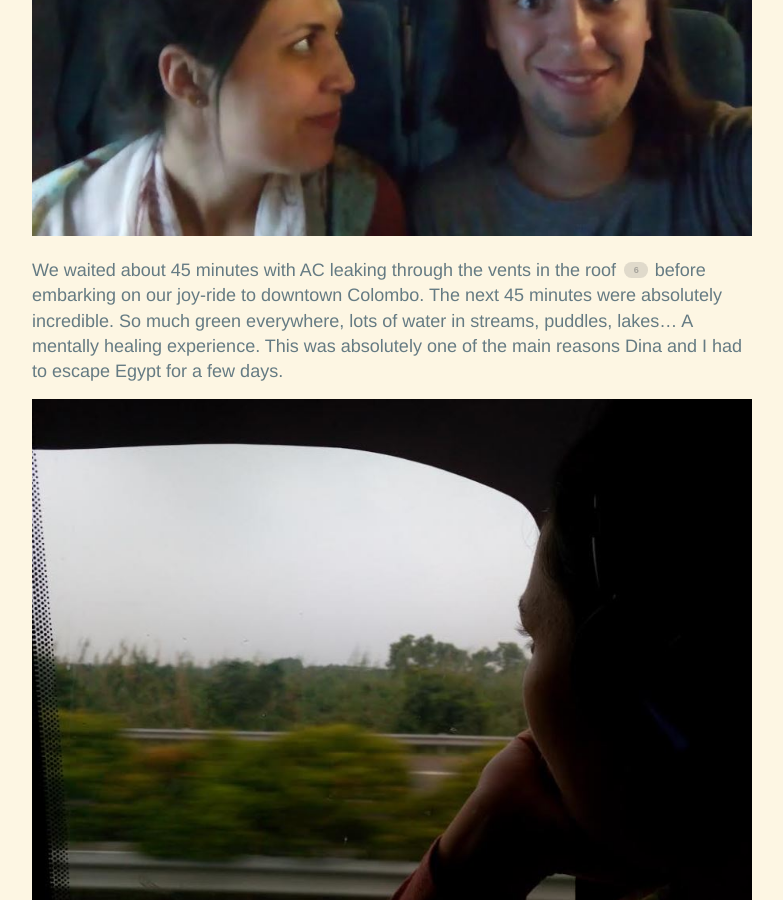
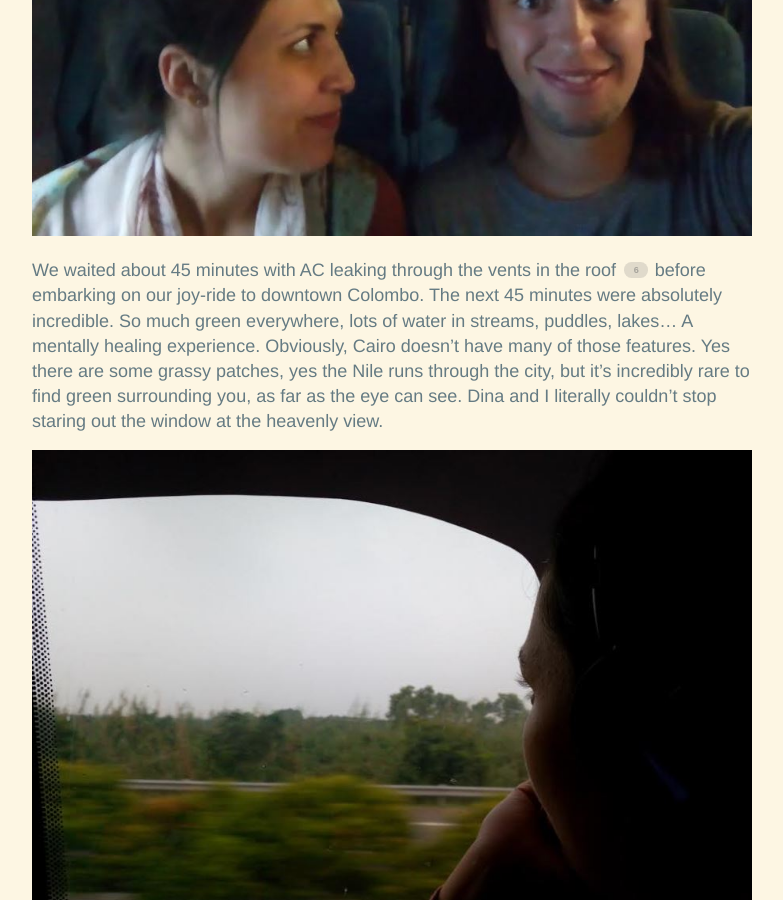
Before and after one commit to hencefarthing/hencefarthing.github.io, a Jekyll site: the page built from _posts/2018/12/2018-12-31-much-needed-vacay.md, in a window 1280 px wide and 900 px high, scrolled down 3661 px. Shown: the whole window, without its empty margins (248-1031 px from the left). Built offline with Jekyll 4.4.1, drawn with Linux system fonts in a browser that asks for light colours.

Commit message:
changing a small piece

```diff
--- a/_posts/2018/12/2018-12-31-much-needed-vacay.md
+++ b/_posts/2018/12/2018-12-31-much-needed-vacay.md
@@ -33,7 +33,7 @@ Here's a picture of the two of us on the bus. We were quite sleep deprived, in c
 
 ![Bus from Colombo Airport to Downtown Colombo](/images/srilanka/ColomboAirportBus.jpg)
 
-We waited about 45 minutes with AC leaking through the vents in the roof [^6] before embarking on our joy-ride to downtown Colombo. The next 45 minutes were absolutely incredible. So much green everywhere, lots of water in streams, puddles, lakes... A mentally healing experience. This was absolutely one of the main reasons Dina and I had to escape Egypt for a few days.
+We waited about 45 minutes with AC leaking through the vents in the roof [^6] before embarking on our joy-ride to downtown Colombo. The next 45 minutes were absolutely incredible. So much green everywhere, lots of water in streams, puddles, lakes... A mentally healing experience. Obviously, Cairo doesn't have many of those features. Yes there are some grassy patches, yes the Nile runs through the city, but it's incredibly rare to find green surrounding you, as far as the eye can see. Dina and I literally couldn't stop staring out the window at the heavenly view.
 
 ![Outside the window of the bus from Colombo Airport to Downtown Colombo](/images/srilanka/WindowView1.jpg)
 
```
